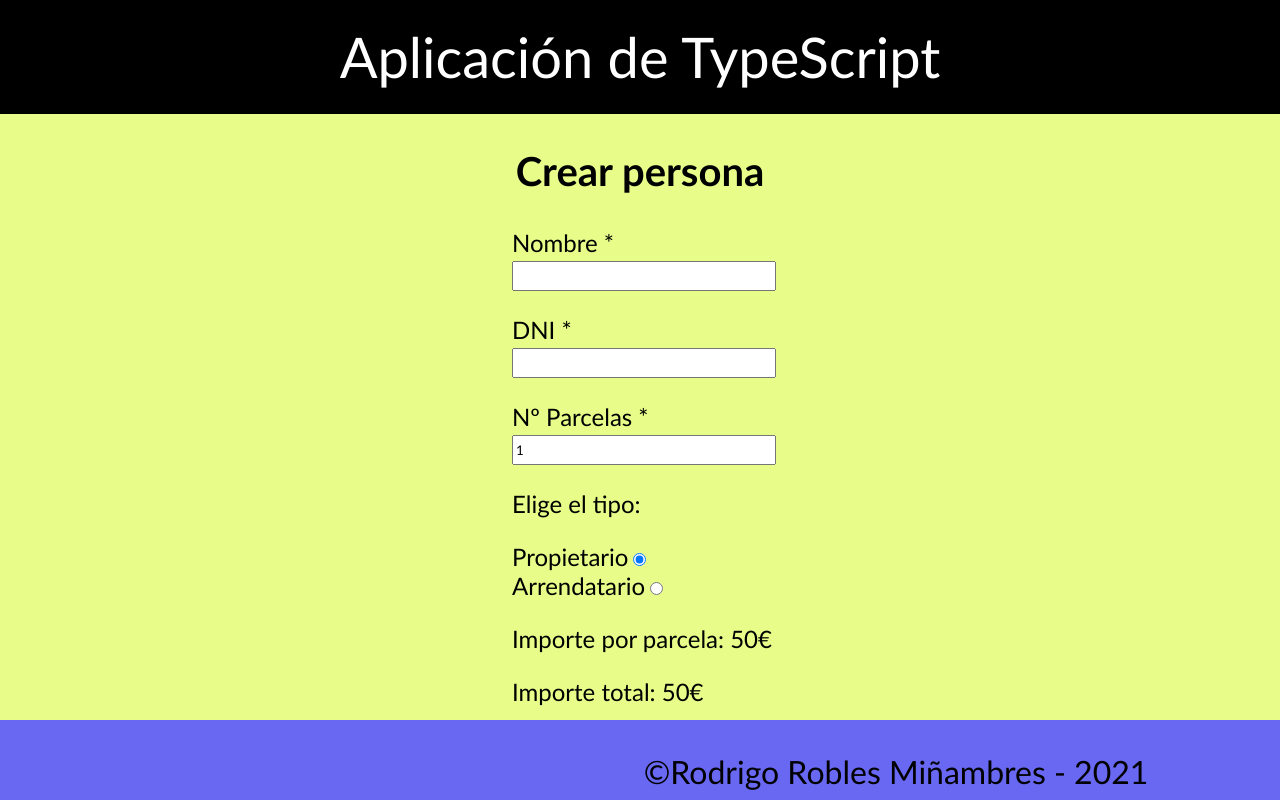
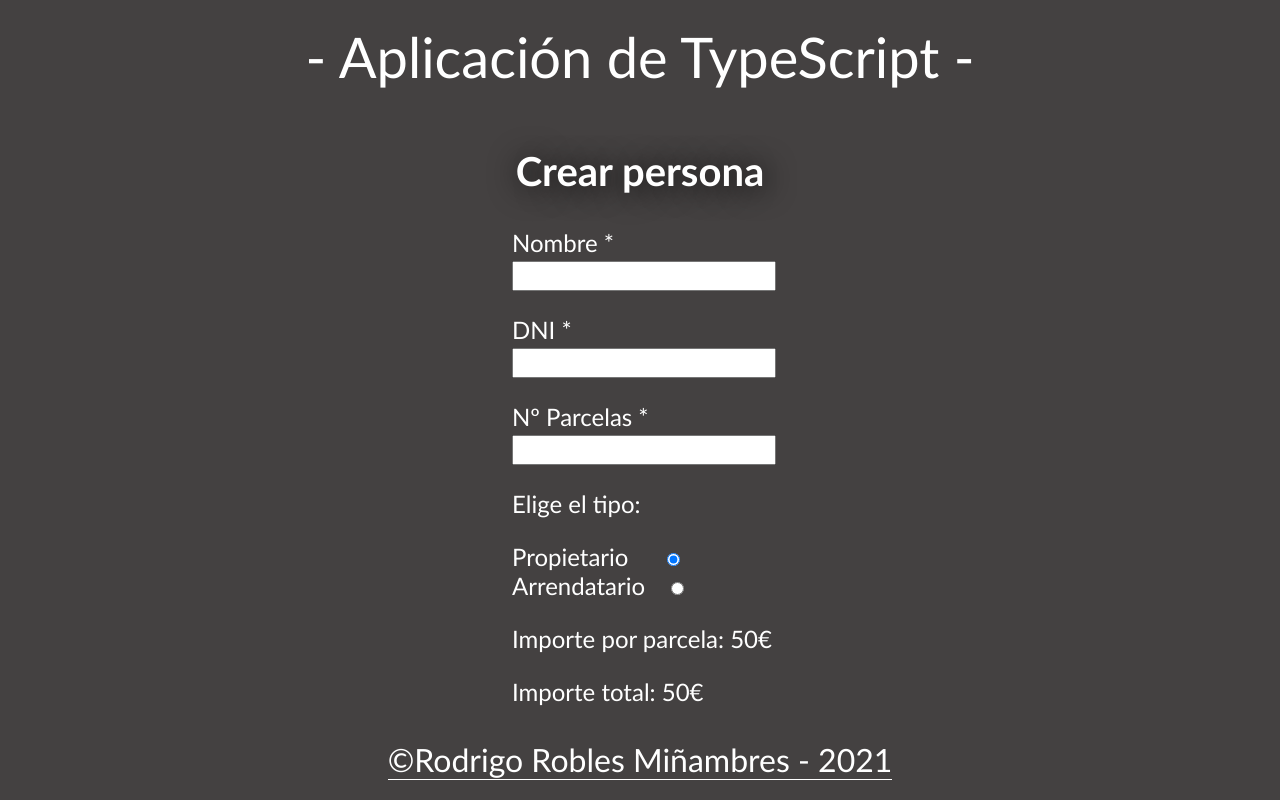
Before and after one commit to Rodrigmen/AppTypeScript, a website: page public/index.html in a window 1280 px wide. Both pictures are taken after a click on the button "Crear una persona". Drawn offline with Linux system fonts and the light colour scheme.

Commit message:
Estilo finalizado

```diff
--- a/public/css/estilo.css
+++ b/public/css/estilo.css
@@ -1,5 +1,6 @@
 * {
     Font-family: Gill Sans, Gill Sans MT, Calibri, sans-serif;
+    color:white;
 }
 
 html,
@@ -16,8 +17,7 @@ header {
     display: flex;
     justify-content: center;
     align-items: center;
-    background-color: black;
-    color: white;
+    background: rgb(68, 65, 65);
     font-size: 7vh;
 }
 
@@ -27,7 +27,7 @@ main,
     font-size: 3vh;
     height: 80%;
     width: 100%;
-    background: #e7fc89;
+    background: rgb(68, 65, 65);
 }
 
 main {
@@ -35,7 +35,7 @@ main {
 }
 
 #formulario label,
-p,
+#formulario p,
 input:not(input[type="radio"]) {
     margin-left: 40%;
 }
@@ -44,8 +44,11 @@ input:not(input[type="radio"]){
     width: 20%;
     height: 4%;
 }
-input[type="radio"]{
-    padding: 50%;;
+#propietario{
+    margin-left: 3%;
+}
+#arrendatario{
+    margin-left: 2%;
 }
 button {
     border: none;
@@ -63,11 +66,11 @@ button {
 }
 
 .aceptar {
-    color: white;
     background-color: rgb(99, 238, 71);
 }
 
 .aceptar:disabled {
+    cursor:default;
     opacity: 0.5;
 }
 
@@ -77,7 +80,6 @@ button {
 }
 
 .volver {
-    color: white;
     background-color: rgb(245, 76, 76);
 }
 
@@ -87,27 +89,32 @@ button {
 }
 
 .opciones {
-    color: rgb(68, 65, 65);
-    background-color: white;
+    background-color: rgb(68, 65, 65);
 }
 
 .opciones:hover {
-    background-color: rgb(68, 65, 65);
-    color: white;
+    background-color: white;
+    color: rgb(68, 65, 65);
 }
 
 footer {
-    padding-left: 0%;
-    text-align: center;
+    display: flex;
+    justify-content: center;
+    align-items: center;
     font-size: 4vh;
     height: 10%;
     width: 100%;
-    background: rgb(104, 104, 243);
+    background: rgb(68, 65, 65);
+    color:white;
+}
+footer p{
+    border-bottom: 0.2vh white solid;
 }
 
 h2 {
     font-size: 5vh;
     text-align: center;
+    text-shadow: 2px 2px 30px black;
 }
 
 h3 {
--- a/public/index.html
+++ b/public/index.html
@@ -17,7 +17,7 @@
 </head>
 
 <body id="app">
-    <header id="titulo">Aplicación de TypeScript</header>
+    <header id="titulo">- Aplicación de TypeScript -</header>
     <footer id="pie">
         <p>©Rodrigo Robles Miñambres - 2021</p>
     </footer>
--- a/public/js/index.js
+++ b/public/js/index.js
@@ -318,7 +318,7 @@ function cargarMenu() {
     if (ultimaAccion !== null) {
         var h3 = document.createElement('h3');
         h3.textContent = "Última acción: " + ultimaAccion;
-        h3.style.color = "green";
+        h3.style.color = "rgb(99, 238, 71)";
         main.appendChild(h3);
     }
     var div = document.createElement('div');
@@ -339,6 +339,10 @@ function actualizarTotal() {
     var spanImporte = document.getElementById('importe');
     var gTipo = document.getElementsByName('tipos');
     var numParcelas = parseInt(document.getElementById('parcelas').value);
+    if (numParcelas < 1) {
+        numParcelas = 1;
+        document.getElementById('parcelas').value = "1";
+    }
     var importe = 0;
     var resultado;
     gTipo.forEach(function (radio) {
--- a/src/index.ts
+++ b/src/index.ts
@@ -314,7 +314,7 @@ function cargarMenu() {
     if (ultimaAccion !== null) {
         var h3 = document.createElement('h3');
         h3.textContent = "Última acción: " + ultimaAccion;
-        h3.style.color = "green";
+        h3.style.color = "rgb(99, 238, 71)";
         main.appendChild(h3);
     }
     var div = document.createElement('div');
@@ -335,6 +335,10 @@ function actualizarTotal(this: HTMLElement) {
     var spanImporte = document.getElementById('importe');
     var gTipo = document.getElementsByName('tipos');
     var numParcelas = parseInt((<HTMLInputElement>document.getElementById('parcelas')).value);
+    if (numParcelas < 1) {
+        numParcelas=1;
+        (<HTMLInputElement>document.getElementById('parcelas')).value = "1";
+    }
     var importe = 0;
     var resultado: number;
     gTipo.forEach(radio => {
```
